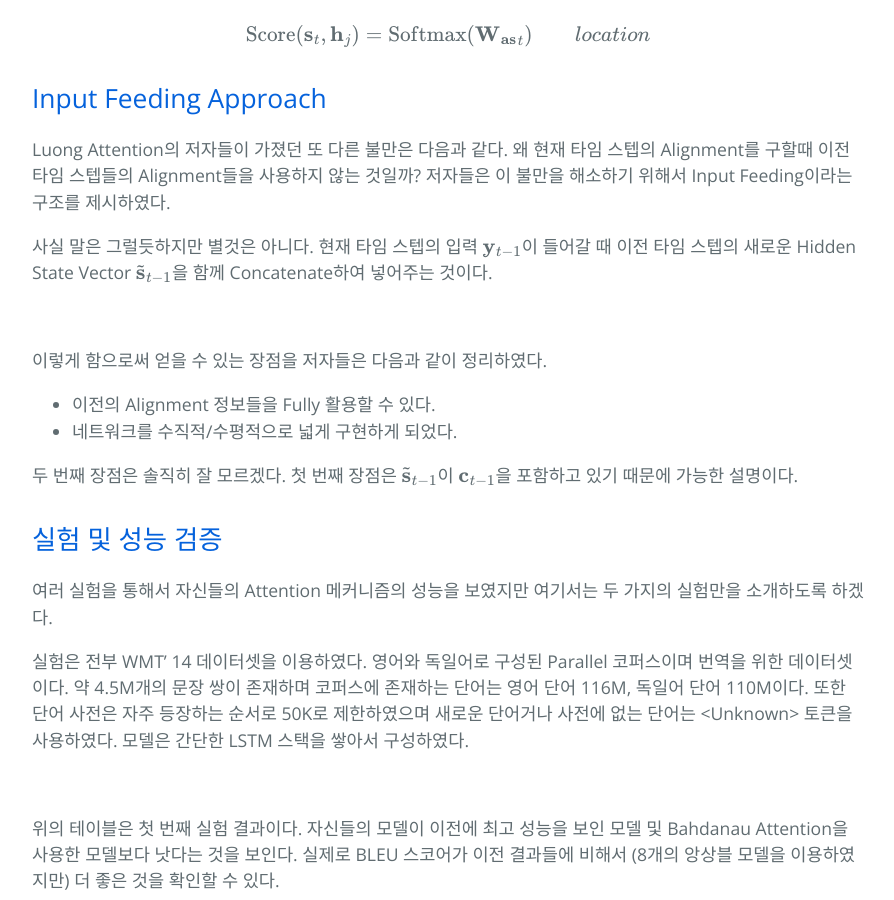
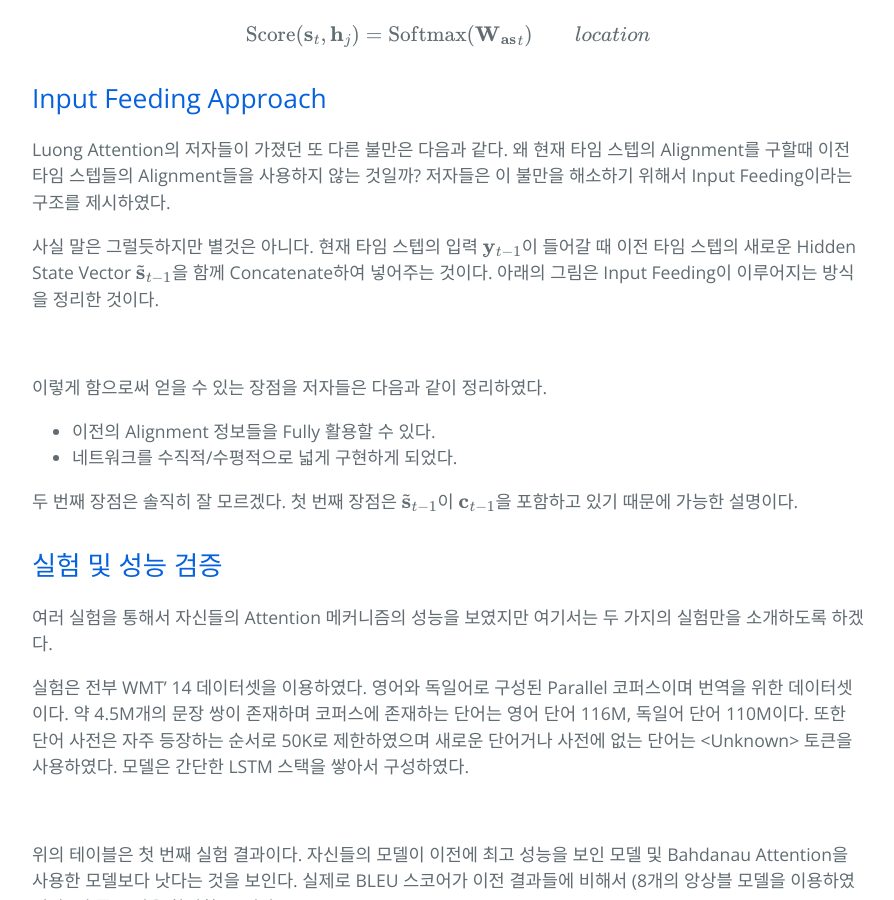
Before and after one commit to hcnoh/hcnoh.github.io, a Jekyll site: the page built from _posts/2019-01-01-luong-attention.md, in a window 1280 px wide and 900 px high, scrolled down 3571 px. Shown: the whole window, without its empty margins (192-1086 px from the left). Built offline with Jekyll 4.4.1, drawn with Linux system fonts in a browser that asks for light colours; formulas are drawn with MathJax 3; comment, search, counter and statistics services are not loaded.

Commit message:
Update 2019-01-01-luong-attention.md

```diff
--- a/_posts/2019-01-01-luong-attention.md
+++ b/_posts/2019-01-01-luong-attention.md
@@ -139,7 +139,7 @@
 ## Input Feeding Approach
 Luong Attention의 저자들이 가졌던 또 다른 불만은 다음과 같다. 왜 현재 타임 스텝의 Alignment를 구할때 이전 타임 스텝들의 Alignment들을 사용하지 않는 것일까? 저자들은 이 불만을 해소하기 위해서 Input Feeding이라는 구조를 제시하였다.
 
-사실 말은 그럴듯하지만 별것은 아니다. 현재 타임 스텝의 입력 $$\mathbf{y}_{t-1}$$이 들어갈 때 이전 타임 스텝의 새로운 Hidden State Vector $$\tilde{\mathbf{s}}_{t-1}$$을 함께 Concatenate하여 넣어주는 것이다.
+사실 말은 그럴듯하지만 별것은 아니다. 현재 타임 스텝의 입력 $$\mathbf{y}_{t-1}$$이 들어갈 때 이전 타임 스텝의 새로운 Hidden State Vector $$\tilde{\mathbf{s}}_{t-1}$$을 함께 Concatenate하여 넣어주는 것이다. 아래의 그림은 Input Feeding이 이루어지는 방식을 정리한 것이다.
 
 ![](/assets/img/2019-01-01-luong-attention/02.png)
 
```
